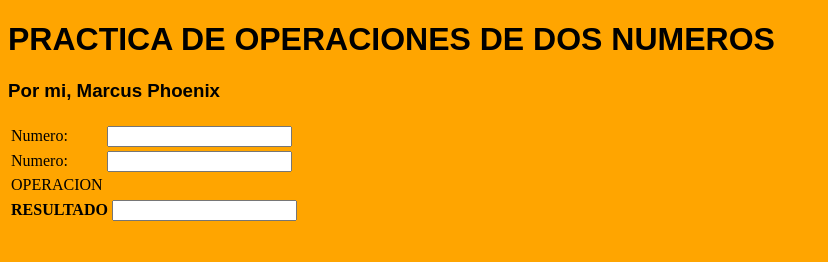
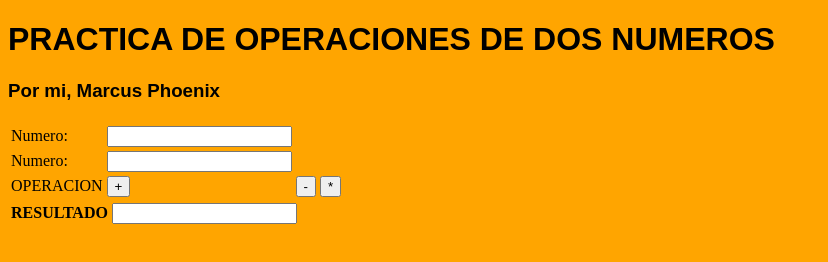
Before and after one commit to thevoss123/Shadow, a plain HTML site: page index.html in a window 1280 px wide. Shown: the whole page, without its empty margins (0-828 px from the left). Drawn offline with Linux system fonts and the light colour scheme; a web font is replaced by a local one.

Commit message:
Update index.html

```diff
--- a/index.html
+++ b/index.html
@@ -19,9 +19,9 @@
 <td><input type="text" name="dato2" id="dato2"></td></tr>
 </tr>
 <td>OPERACION</td>
-<td><imput type="button" name="Submit" value="+" onclick="sumadedatos()">
-<imput type="button" name="Submit" value="-" onclick="restadedatos()">
-<imput type="button" name="Submit" value="*" onclick="multiplicaciondedatos()"></td>
+<td><input type="button" name="Enviar" value="+" onclick="sumadedatos()"></td>
+<td><input type="button" name="Enviar" value="-" onclick="restadedatos()"></td>
+<td><input type="button" name="Enviar" value="*" onclick="multiplicaciondedatos()"></td>
 </table>
 <table>
 <tr>
```
